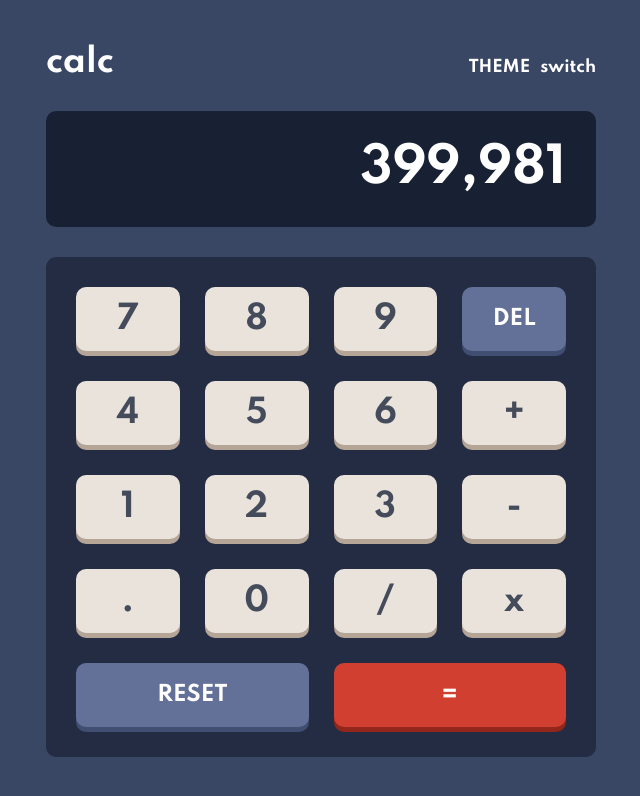
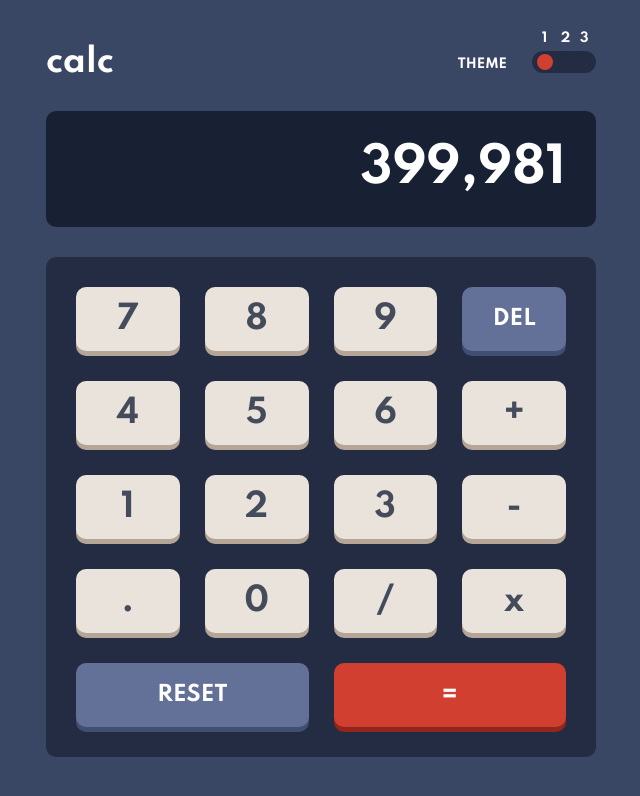
Before and after one commit to jogomajo/calculator, a React (Create React App) app: page / in a window 1280 px wide. Shown: the top 796 px of the page, without its empty margins (319-959 px from the left). Built offline with nearby package versions, Linux system fonts and the light colour scheme.

Commit message:
added styles to theme switcher component

```diff
--- a/src/components/Keyboard/Key/Key.module.scss
+++ b/src/components/Keyboard/Key/Key.module.scss
@@ -7,6 +7,10 @@
   border: none;
   border-radius: 10px;
   cursor: pointer;
+
+  &:hover {
+    background-color: darken(hsl(30, 25%, 89%), 10%);
+  }
 }
 
 .gray {
--- a/src/components/TopBar/ThemeSwitcher/ThemeSwitcher.module.scss
+++ b/src/components/TopBar/ThemeSwitcher/ThemeSwitcher.module.scss
@@ -1,10 +1,65 @@
 .theme {
-  span {
-    display: inline-block;
-    font-size: 1rem;
-  }
+  display: flex;
+  align-items: center;
 
-  span:first-child {
-    margin-right: 10px;
+  & > span {
+    position: relative;
+    top: 2px;
+    font-size: 0.8rem;
+    margin-right: 25px;
+    user-select: none;
   }
 }
+
+.switcher {
+  display: flex;
+  justify-content: space-between;
+
+  position: relative;
+  height: 22px;
+  width: 4rem;
+  background-color: hsl(223, 31%, 20%);
+  border-radius: 20px;
+  font-size: 0.8rem;
+
+  padding-left: 10px;
+}
+
+.option {
+  display: block;
+  position: relative;
+  top: -20px;
+  cursor: pointer;
+  user-select: none;
+  transition: color 0.2s ease-out;
+}
+
+/* Hide the browser's default radio button */
+.option input {
+  position: absolute;
+  opacity: 0;
+  cursor: pointer;
+}
+
+/* Create a custom radio button */
+.checkmark {
+  position: relative;
+  display: block;
+  top: 8px;
+  left: -5px;
+  height: 16px;
+  width: 16px;
+  background-color: hsl(223, 31%, 20%);
+  border-radius: 50%;
+  transition: all 0.05s ease-out;
+}
+
+/* On mouse-over, add a grey background color */
+.option:hover {
+  color: hsl(6, 63%, 50%);
+}
+
+/* When the radio button is checked, add a blue background */
+.option input:checked ~ .checkmark {
+  background-color: hsl(6, 63%, 50%);
+}
--- a/src/components/TopBar/ThemeSwitcher/ThemeSwitcher.tsx
+++ b/src/components/TopBar/ThemeSwitcher/ThemeSwitcher.tsx
@@ -1,10 +1,51 @@
+import { ChangeEvent, useState } from 'react';
+
 import classes from './ThemeSwitcher.module.scss';
 
 const ThemeSwitcher: React.FC = () => {
+  const [theme, setTheme] = useState('');
+
+  const onChangeHandler = (event: ChangeEvent<HTMLInputElement>) => {
+    setTheme(event.target.value);
+  };
+
+  console.log(theme);
+
   return (
     <div className={classes.theme}>
       <span>THEME</span>
-      <span>switch</span>
+      <div className={classes.switcher} onChange={onChangeHandler}>
+        <label className={classes.option}>
+          1
+          <input type="radio" name="radio" value="one" defaultChecked />
+          <span className={classes.checkmark}></span>
+        </label>
+        <label className={classes.option}>
+          2
+          <input type="radio" name="radio" value="two" />
+          <span className={classes.checkmark}></span>
+        </label>
+        <label className={classes.option}>
+          3
+          <input type="radio" name="radio" value="three" />
+          <span className={classes.checkmark}></span>
+        </label>
+      </div>
+
+      {/* <div className={classes.radio} onChange={onChangeHandler}>
+        <label htmlFor="first">1</label>
+        <input
+          type="radio"
+          id="first"
+          value="first"
+          name="theme"
+          defaultChecked
+        />
+        <label htmlFor="second">2</label>
+        <input type="radio" id="second" value="second" name="theme" />
+        <label htmlFor="third">3</label>
+        <input type="radio" id="third" value="third" name="theme" />
+      </div> */}
     </div>
   );
 };
```
